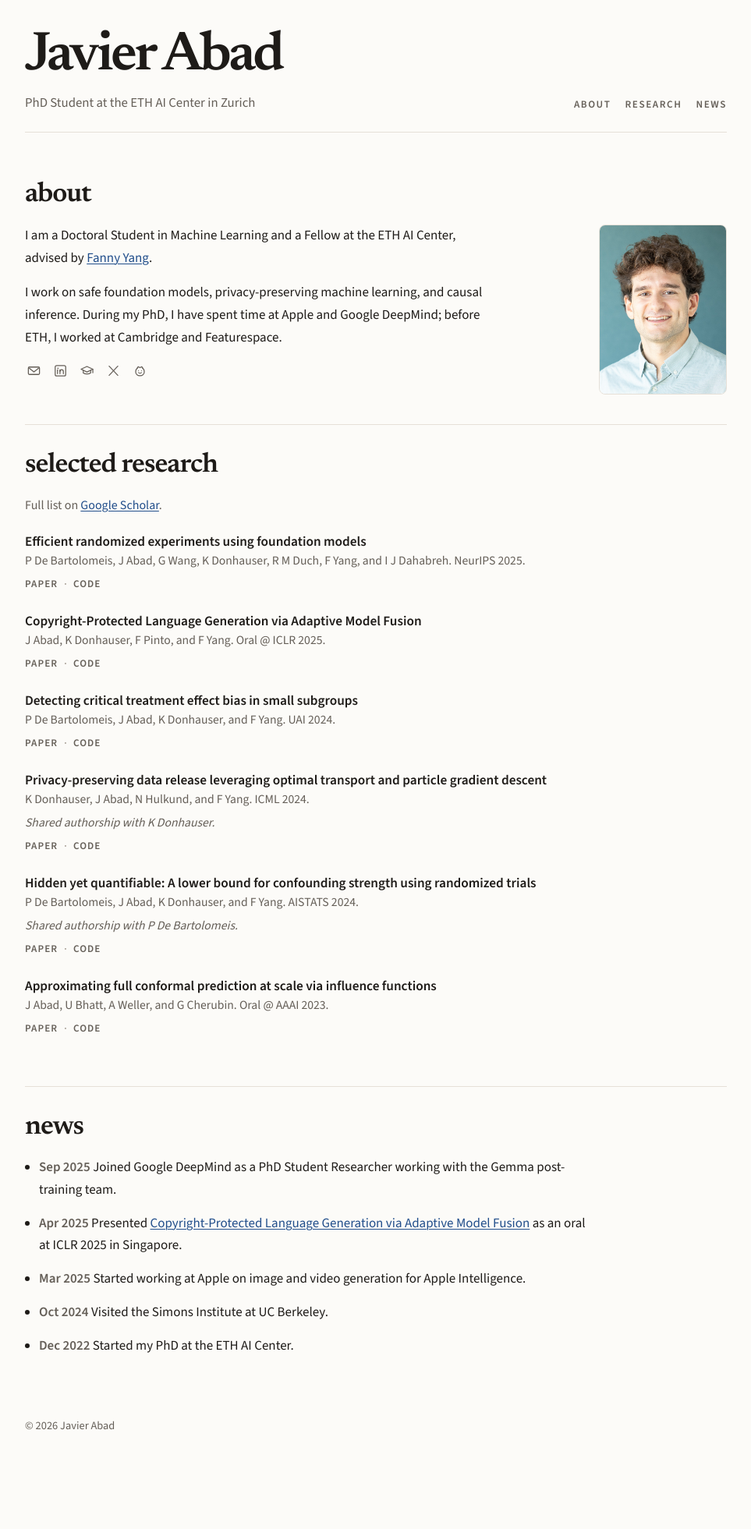
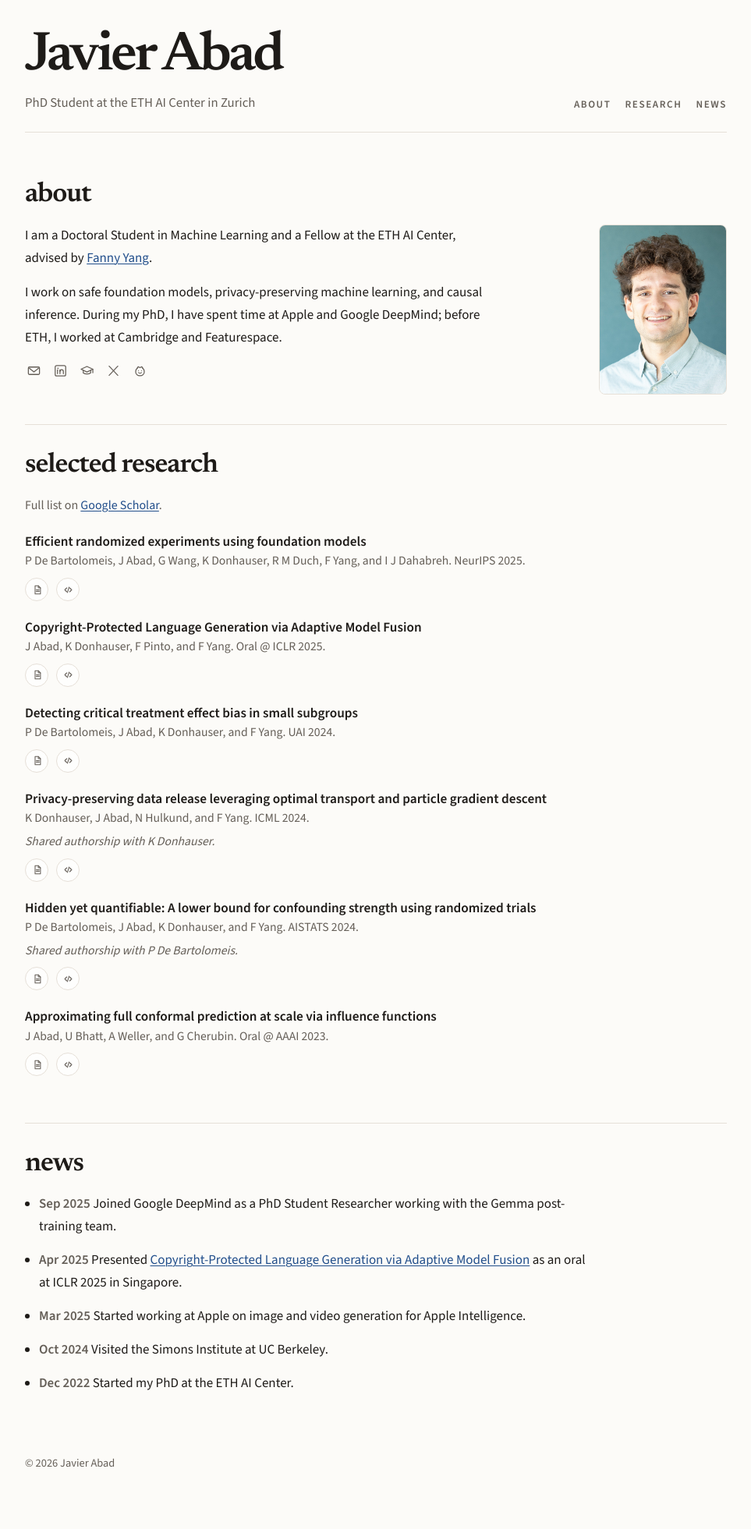
Before and after one commit to jaabmar/jaabmar.github.io, a Jekyll site: the page built from index.html, in a window 1280 px wide. Shown: the whole page at 78% size, without its empty margins (158-1121 px from the left). Built offline with Jekyll 4.4.1, drawn with Linux system fonts in a browser that asks for light colours; before the commit the page ends 1914 px from its top, so only the background shows below that.

Commit message:
Use icon links for research entries

```diff
--- a/assets/css/main.css
+++ b/assets/css/main.css
@@ -231,33 +231,58 @@ p {
 }
 
 .paper-links {
-  display: inline-flex;
+  display: flex;
   align-items: center;
-  gap: 0;
+  gap: 10px;
   flex-wrap: wrap;
+  margin-top: 8px;
 }
 
 .paper-links a {
+  display: inline-flex;
+  align-items: center;
+  justify-content: center;
+  width: 30px;
+  height: 30px;
+  border: 1px solid var(--line);
+  border-radius: 999px;
+  background: rgba(255, 255, 255, 0.65);
   color: var(--muted);
-  font-size: 0.82rem;
-  font-weight: 600;
-  letter-spacing: 0.08em;
   text-decoration: none;
-  text-transform: uppercase;
+  transition: color 140ms ease, border-color 140ms ease, background-color 140ms ease;
 }
 
-.paper-link-sep {
-  margin: 0 8px;
-  color: #a49b91;
+.paper-links svg {
+  width: 15px;
+  height: 15px;
+  fill: none;
+  stroke: currentColor;
+  stroke-width: 1.7;
+  stroke-linecap: round;
+  stroke-linejoin: round;
 }
 
 .paper-links a:hover {
   color: var(--text);
+  border-color: #d1c7bb;
+  background: #ffffff;
   text-decoration: none;
 }
 
 .paper-note {
   font-style: italic;
+}
+
+.sr-only {
+  position: absolute;
+  width: 1px;
+  height: 1px;
+  padding: 0;
+  margin: -1px;
+  overflow: hidden;
+  clip: rect(0, 0, 0, 0);
+  white-space: nowrap;
+  border: 0;
 }
 
 .date {
--- a/index.html
+++ b/index.html
@@ -61,10 +61,31 @@ image: /artifacts/portrait.jpeg
             {% if paper.links %}
               <div class="paper-links">
                 {% for link in paper.links %}
-                  <a href="{{ link.url }}" target="_blank" rel="noreferrer">{{ link.label }}</a>
-                  {% unless forloop.last %}
-                    <span class="paper-link-sep" aria-hidden="true">·</span>
-                  {% endunless %}
+                  <a
+                    href="{{ link.url }}"
+                    target="_blank"
+                    rel="noreferrer"
+                    aria-label="{{ link.label | capitalize }}"
+                    title="{{ link.label | capitalize }}"
+                  >
+                    {% if link.label == "paper" %}
+                      <svg viewBox="0 0 24 24" aria-hidden="true">
+                        <path d="M8 3.5h6.5L19 8v12.5H8z"></path>
+                        <path d="M14.5 3.5V8H19"></path>
+                        <path d="M10.5 12h6"></path>
+                        <path d="M10.5 15h6"></path>
+                      </svg>
+                    {% elsif link.label == "code" %}
+                      <svg viewBox="0 0 24 24" aria-hidden="true">
+                        <path d="M9 8 5 12l4 4"></path>
+                        <path d="M15 8 19 12l-4 4"></path>
+                        <path d="M13.5 6.5 10.5 17.5"></path>
+                      </svg>
+                    {% else %}
+                      <span>{{ link.label }}</span>
+                    {% endif %}
+                    <span class="sr-only">{{ link.label | capitalize }}</span>
+                  </a>
                 {% endfor %}
               </div>
             {% endif %}
```
